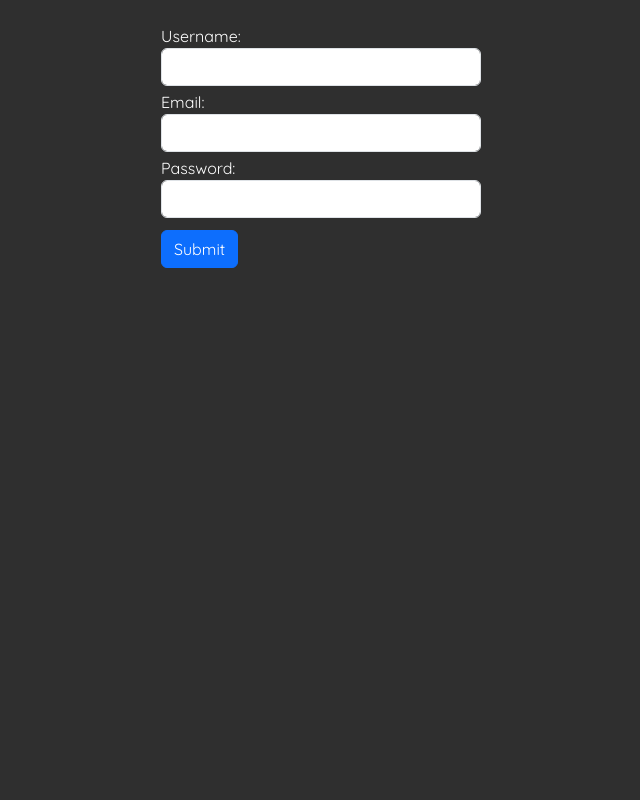
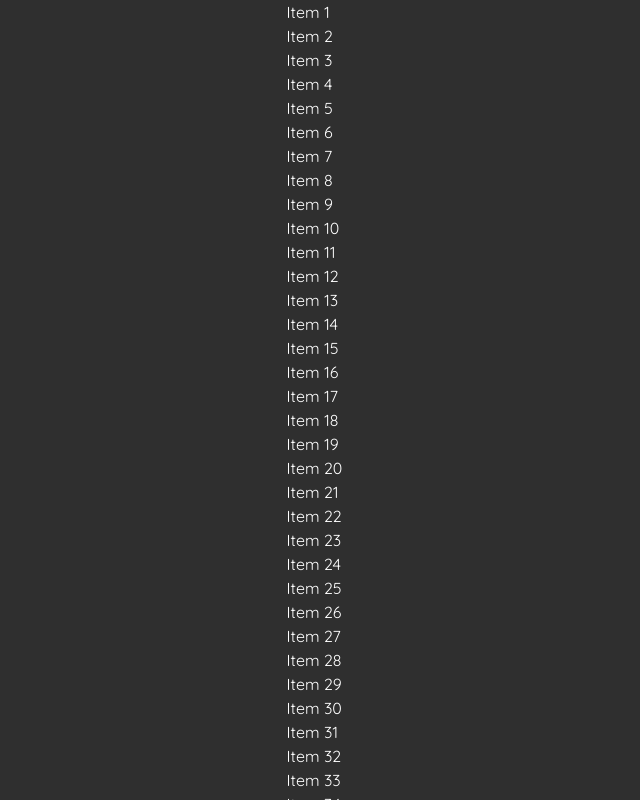
Before and after one commit to hac1yev/react-code-challenges, a React app: page / in a window 1280 px wide. Shown: the whole page, without its empty margins (319-959 px from the left). Built offline with nearby package versions, Linux system fonts and the light colour scheme; the HTML template or start-up script is replaced by a standard one.

Commit message:
infinite scroll

```diff
--- a/src/App.jsx
+++ b/src/App.jsx
@@ -20,7 +20,8 @@
 // import StopWatch from "./components/StopWatch";
 // import RockPaperScissors from "./components/RockPaperScissors";
 // import Weather from "./components/Weather";
-import AdvancedFormValidation from "./components/AdvancedFormValidation/AdvancedFormValidation";
+// import AdvancedFormValidation from "./components/AdvancedFormValidation/AdvancedFormValidation";
+import InfiniteScroll from "./components/InfiniteScroll";
 
 
 function App() {
@@ -48,7 +49,8 @@ function App() {
       {/* <StopWatch /> */}
       {/* <RockPaperScissors /> */}
       {/* <Weather /> */}
-      <AdvancedFormValidation />
+      {/* <AdvancedFormValidation /> */}
+      <InfiniteScroll />
     </div>
   )
 }
--- /dev/null
+++ b/src/components/InfiniteScroll.jsx
@@ -0,0 +1,78 @@
+import { useState, useRef, useCallback, useEffect } from 'react';
+import PropTypes from 'prop-types';
+
+// Component to render each item in the list
+const ListItem = ({ item }) => (
+  <div className="list-item">
+    {item}
+  </div>
+);
+
+ListItem.propTypes = {
+    item: PropTypes.string.isRequired
+}
+
+// Main App component
+const InfiniteScroll = () => {
+  const [items, setItems] = useState(Array.from({ length: 100 }, (_, i) => `Item ${i + 1}`));
+  const loaderRef = useRef(null);
+  const listRef = useRef(null);
+
+  const loadMoreItems = useCallback(() => {
+    setItems(prevItems => [
+      ...prevItems,
+      ...Array.from({ length: 20 }, (_, i) => `Item ${prevItems.length + i + 1}`)
+    ]);
+  }, []);
+
+  useEffect(() => {
+    const list = listRef.current;
+
+    const handleScroll = () => {
+      console.log('Scrolling...');
+    };
+
+    if (list) {
+      list.addEventListener('scroll', handleScroll);
+    }
+
+    return () => {
+      if (list) {
+        list.removeEventListener('scroll', handleScroll);
+      }
+    };
+  }, []);
+
+  useEffect(() => {
+    const observer = new IntersectionObserver(entries => {
+      if (entries[0].isIntersecting) {
+        loadMoreItems();
+      }
+    }, {
+      root: listRef.current,
+      rootMargin: '0px',
+      threshold: 1.0,
+    });
+
+    if (loaderRef.current) {
+      observer.observe(loaderRef.current);
+    }
+
+    return () => {
+      if (loaderRef.current) {
+        observer.unobserve(loaderRef.current);
+      }
+    };
+  }, [loadMoreItems]);
+
+  return (
+    <div ref={listRef} className="infinite-scrolling-list" style={{ height: '100vh', overflowY: 'auto' }}>
+      {items.map((item, index) => (
+        <ListItem key={index} item={item} />
+      ))}
+      <div ref={loaderRef} className="loader">Loading...</div>
+    </div>
+  );
+};
+
+export default InfiniteScroll;
```
